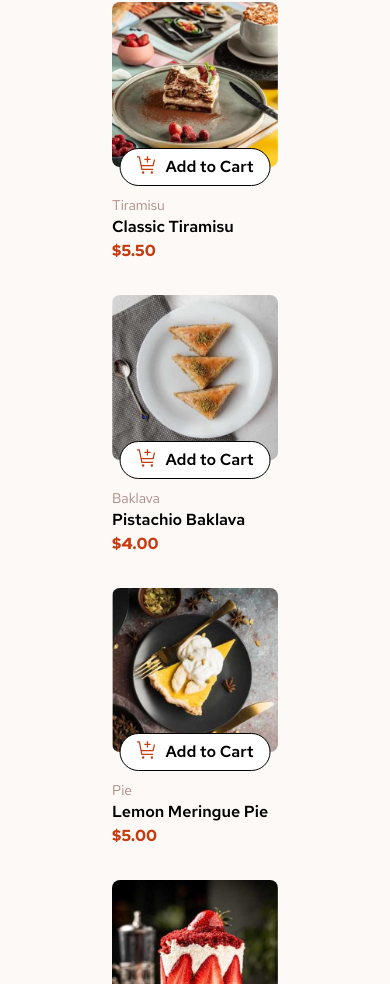
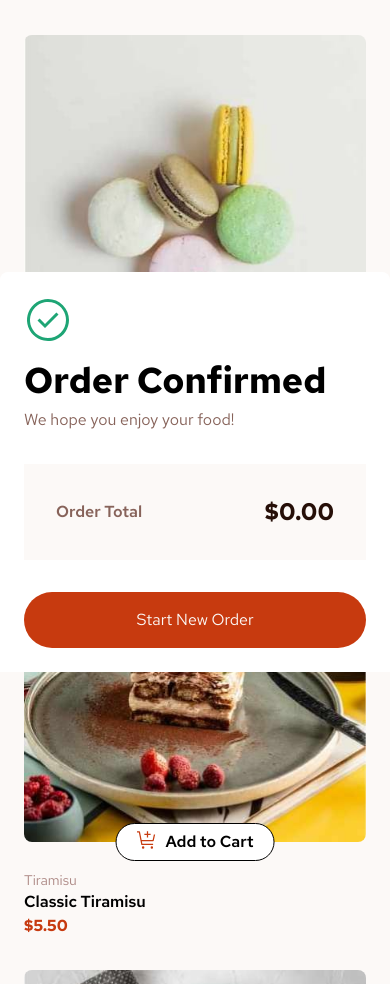
Before and after one commit to Binh05/frontend-mentor-projects, a React (Vite) app in the folder JavaScript_frameworks_and_libraries/product-list-with-cart-main/: page / in a window 390 px wide. Shown: the part 1016-2000 px from the top of the page. Built offline with nearby package versions, Linux system fonts and the light colour scheme.

Commit message:
update transition product-list-with-cart-main

```diff
--- a/JavaScript_frameworks_and_libraries/product-list-with-cart-main/src/App.jsx
+++ b/JavaScript_frameworks_and_libraries/product-list-with-cart-main/src/App.jsx
@@ -4,6 +4,7 @@ import Cart from "./components/Cart/cart";
 import axios from "axios";
 import "./App.css";
 import ItemConfirm from "./components/ItemConfirm";
+import clsx from "clsx";
 
 function App() {
   const [data, setData] = useState([]);
@@ -71,7 +72,7 @@ function App() {
           className="fixed top-0 left-0 z-[2] h-[100vh] w-full bg-black opacity-[60%] content-['']"
         ></div>
       )}
-      <div className="mx-28 my-16 flex flex-4 grow-3 flex-col gap-8 md:flex-col lg:flex-row">
+      <div className="mx-6 my-16 flex flex-4 grow-3 flex-col gap-8 md:mx-28 md:flex-col lg:flex-row">
         <div>
           <h1 className="mb-4 text-3xl font-bold">Desserts</h1>
           <div className="grid flex-1 grid-cols-1 gap-8 md:grid-cols-2 xl:grid-cols-3">
@@ -99,8 +100,21 @@ function App() {
           />
         </div>
       </div>
-      {confirm && (
-        <div className="fixed top-[50%] left-[50%] z-2 max-h-[80vh] w-[37rem] translate-[-50%] overflow-y-auto rounded-[.5rem] bg-white p-6">
+      {
+        <div
+          className={clsx(
+            {
+              "bottom-[-100%]": !confirm,
+              "bottom-0": confirm,
+            },
+            {
+              "md:pointer-events-none md:opacity-0": !confirm,
+              "md:pointer-events-auto md:opacity-100": confirm,
+            },
+            "fixed left-0 z-2 max-h-[100vh] w-[100%] overflow-y-auto rounded-t-[.5rem] bg-white p-6 transition-[bottom] duration-400 ease-in-out",
+            "md:top-[50%] md:bottom-[auto] md:left-[50%] md:max-h-[88vh] md:w-[37rem] md:translate-[-50%] md:rounded-b-[.5rem] md:transition-opacity md:duration-300 md:ease-linear",
+          )}
+        >
           <svg
             width="48"
             height="48"
@@ -119,7 +133,7 @@ function App() {
           </svg>
           <h3 className="mt-4 mb-2 text-4xl font-bold">Order Confirmed</h3>
           <p className="text-Rose-500">We hope you enjoy your food!</p>
-          <ul className="my-8">
+          <ul className="my-8 overflow-y-auto">
             {items.map((item, index) => (
               <ItemConfirm item={item} key={index} />
             ))}
@@ -137,7 +151,7 @@ function App() {
             Start New Order
           </button>
         </div>
-      )}
+      }
     </div>
   );
 }
--- a/JavaScript_frameworks_and_libraries/product-list-with-cart-main/src/components/Card/Card.jsx
+++ b/JavaScript_frameworks_and_libraries/product-list-with-cart-main/src/components/Card/Card.jsx
@@ -34,7 +34,7 @@ export default function Card({ data, incre, decre, quantity }) {
           <button
             onClick={incre}
             type="button"
-            className="hover:text-Red font-Red-Hat-Text absolute bottom-0 left-[50%] flex w-max max-w-[100%] shrink translate-x-[-50%] translate-y-[50%] cursor-pointer gap-2 rounded-[2rem] border-[.01rem] bg-white px-4 py-1.5 font-semibold"
+            className="hover:text-Red font-Red-Hat-Text absolute bottom-0 left-[50%] flex w-max max-w-[100%] shrink translate-x-[-50%] translate-y-[50%] cursor-pointer gap-2 rounded-[2rem] border-[.01rem] bg-white px-5 py-1.5 font-semibold"
           >
             <img src="/assets/images/icon-add-to-cart.svg" alt="add to cart" />
             Add to Cart
@@ -42,7 +42,7 @@ export default function Card({ data, incre, decre, quantity }) {
         )}
 
         {order && (
-          <div className="bg-Red absolute bottom-0 left-[50%] flex w-[70%] translate-x-[-50%] translate-y-[50%] items-center justify-between gap-2 rounded-[2rem] px-3 py-2 text-white">
+          <div className="bg-Red absolute bottom-0 left-[50%] flex w-[50%] translate-x-[-50%] translate-y-[50%] items-center justify-between gap-2 rounded-[2rem] px-3 py-2 text-white">
             <button
               onClick={decre}
               type="button"
--- a/JavaScript_frameworks_and_libraries/product-list-with-cart-main/src/components/ItemConfirm.jsx
+++ b/JavaScript_frameworks_and_libraries/product-list-with-cart-main/src/components/ItemConfirm.jsx
@@ -9,8 +9,8 @@ export default function ItemConfirm({ item, totalPrice }) {
               src={item.image.thumbnail}
               alt={item.name}
             />
-            <div>
-              <h4 className="font-semibold">{item.name}</h4>
+            <div className="overflow-hidden text-ellipsis whitespace-nowrap">
+              <h4 className="inline font-semibold">{item.name}</h4>
               <div className="space-x-4">
                 <span className="text-Red font-semibold">{item.quantity}x</span>
                 <span className="text-Rose-300 font-semibold">
```
